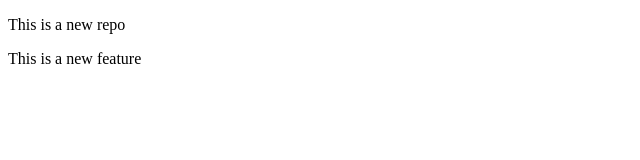
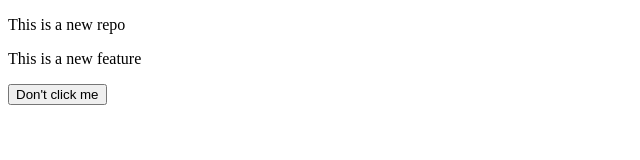
Before and after one commit to rajivv26/Localrepo, a plain HTML site: page index.html in a window 1280 px wide. Shown: the whole page, without its empty margins (0-640 px from the left). Drawn offline with Linux system fonts and the light colour scheme.

Commit message:
add new button

```diff
--- a/index.html
+++ b/index.html
@@ -8,5 +8,6 @@
 <body>
     <p>This is a new repo</p>
     <p>This is a new feature</p>
+    <button>Don't click me</button>
 </body>
 </html>
```
